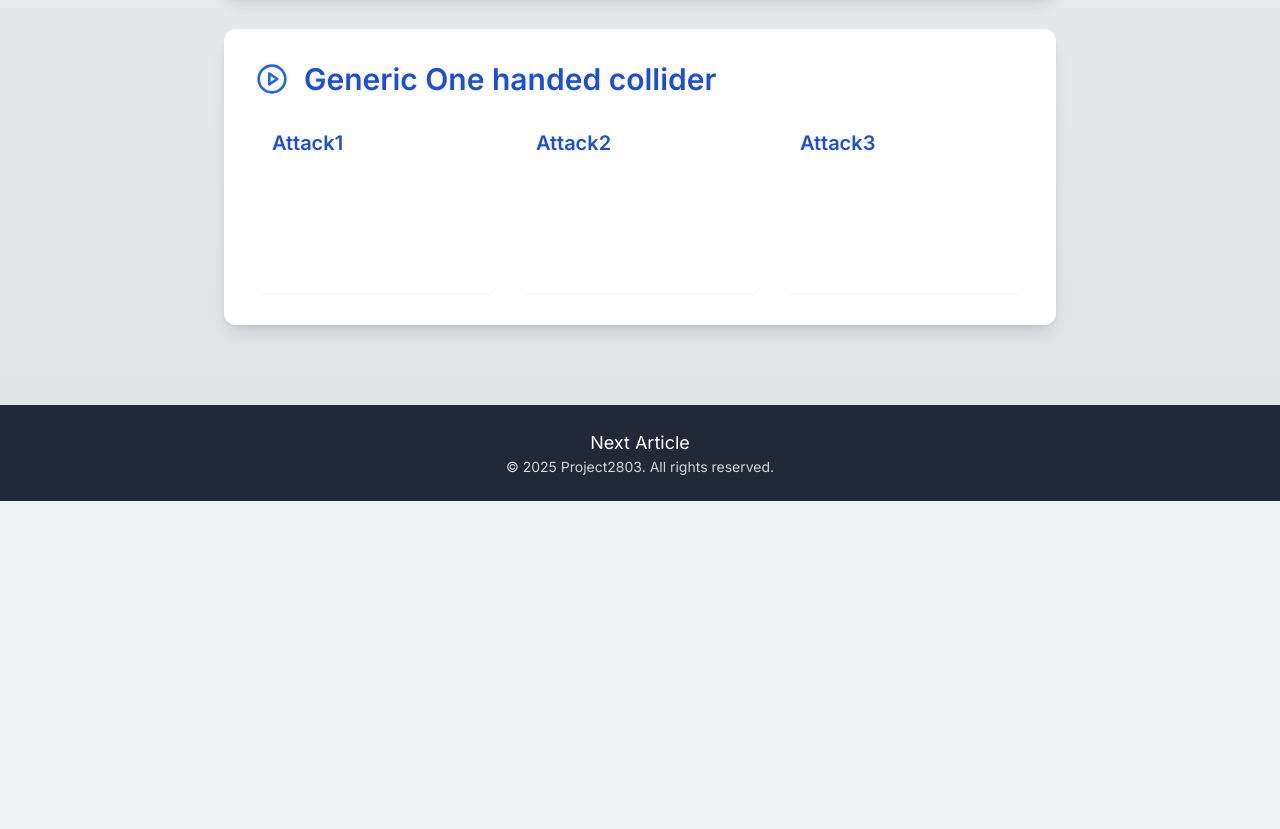
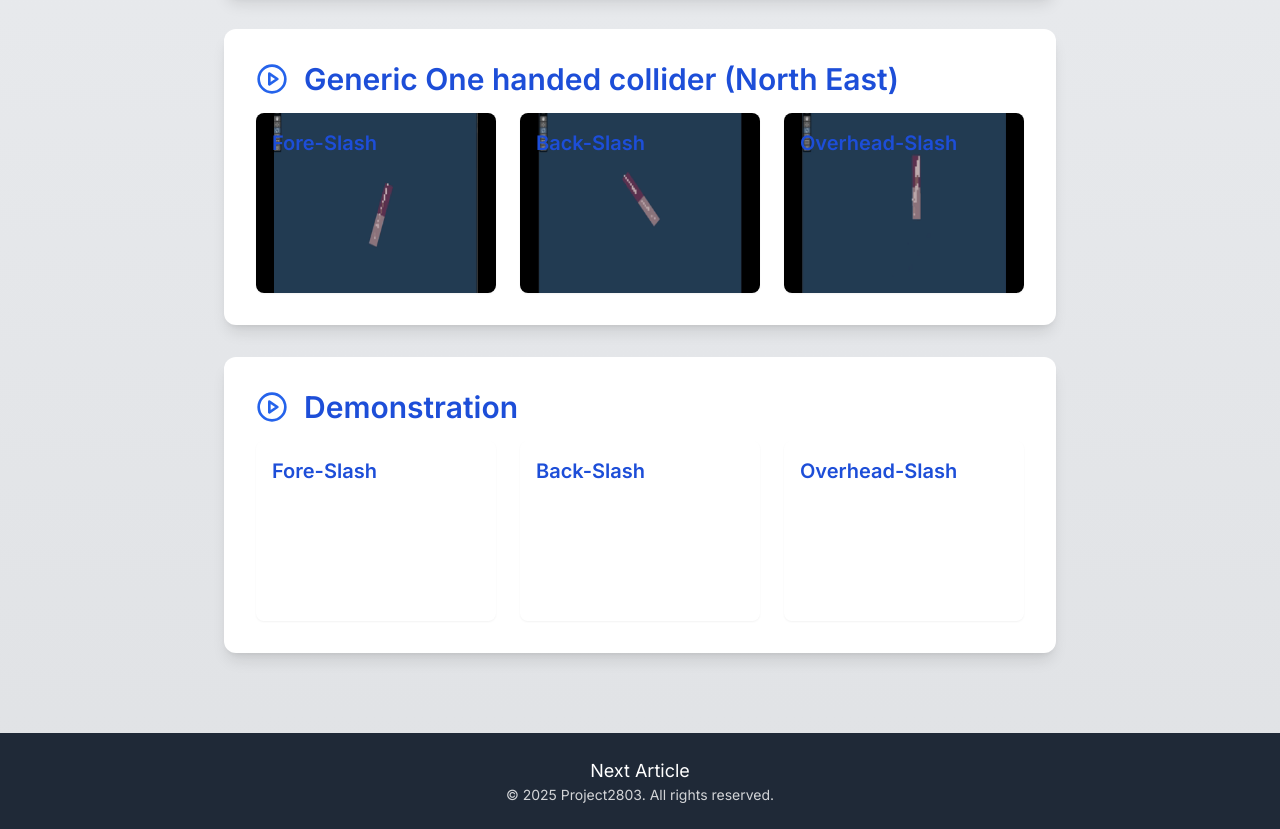
Before and after one commit to ChrisStewart132/Project2803_progress, a plain HTML site: page docs/articles/melee.html in a window 1280 px wide. Shown: the part 1047-1876 px from the top of the page. Before the commit the page ends 1548 px from the top, so only its background shows below. Drawn offline with nearby package versions, Linux system fonts and the light colour scheme.

Commit message:
Generic attack collider animations

```diff
--- a/docs/articles/melee.html
+++ b/docs/articles/melee.html
@@ -34,7 +34,7 @@
         /* Enhanced hover effect for sub-cards */
         .sub-card-hover-effect {
             transition: all 0.2s ease-in-out;
-            background-size: 150% 150%; /* Default to 200% 200% for all */
+            background-size: 120% 120%; /* Default to 200% 200% for all */
             /* Shifted background-position: */
             background-position: center 10%; /* Start with 60%, then try 70%, etc. */
             background-repeat: no-repeat; /* Ensure no repetition */
@@ -158,24 +158,53 @@
                 <h2 class="text-3xl font-semibold text-blue-700 mb-4 flex items-center">
                     <!-- SVG icon -->
                     <svg xmlns="http://www.w3.org/2000/svg" width="32" height="32" viewBox="0 0 24 24" fill="none" stroke="currentColor" stroke-width="2" stroke-linecap="round" stroke-linejoin="round" class="lucide lucide-play-circle mr-4 text-blue-600"><circle cx="12" cy="12" r="10"/><polygon points="10 8 16 12 10 16 10 8"/></svg>
-                    Generic One handed collider
+                    Generic One handed collider (North East)
                 </h2>
                 <div class="grid grid-cols-1 sm:grid-cols-2 lg:grid-cols-3 gap-6">
                     <!-- Sub-Card -->
-                    <div class="p-4 rounded-lg shadow-sm sub-card-hover-effect" style="background-image: url('../assets/img/Melee/melee_variant_1.');">
-                        <h3 class="text-xl font-semibold text-blue-700 mb-2">Attack1</h3>
+                    <div class="p-4 rounded-lg shadow-sm sub-card-hover-effect" style="background-image: url('../assets/img/Melee/attack1_collider.gif.gif');">
+                        <h3 class="text-xl font-semibold text-blue-700 mb-2">Fore-Slash</h3>
                         <ul class="list-disc pl-5 text-gray-700 space-y-1">
                         </ul>
                     </div>
                     <!-- Sub-Card -->
-                    <div class="p-4 rounded-lg shadow-sm sub-card-hover-effect" style="background-image: url('../assets/img/Melee/melee_variant_2.');">
-                        <h3 class="text-xl font-semibold text-blue-700 mb-2">Attack2</h3>
+                    <div class="p-4 rounded-lg shadow-sm sub-card-hover-effect" style="background-image: url('../assets/img/Melee/attack2_collider.gif.gif');">
+                        <h3 class="text-xl font-semibold text-blue-700 mb-2">Back-Slash</h3>
                         <ul class="list-disc pl-5 text-gray-700 space-y-1">
                         </ul>
                     </div>
                     <!-- Sub-Card -->
-                    <div class="p-4 rounded-lg shadow-sm sub-card-hover-effect" style="background-image: url('../assets/img/Melee/melee_variant_3.');">
-                        <h3 class="text-xl font-semibold text-blue-700 mb-2">Attack3</h3>
+                    <div class="p-4 rounded-lg shadow-sm sub-card-hover-effect" style="background-image: url('../assets/img/Melee/attack4_collider.gif');">
+                        <h3 class="text-xl font-semibold text-blue-700 mb-2">Overhead-Slash</h3>
+                        <ul class="list-disc pl-5 text-gray-700 space-y-1">
+                        </ul>
+                    </div>
+                </div>
+            </section>
+
+            <!-- Section -->
+            <section class="bg-white p-8 rounded-xl shadow-lg main-section-hover-effect">
+                <h2 class="text-3xl font-semibold text-blue-700 mb-4 flex items-center">
+                    <!-- SVG icon -->
+                    <svg xmlns="http://www.w3.org/2000/svg" width="32" height="32" viewBox="0 0 24 24" fill="none" stroke="currentColor" stroke-width="2" stroke-linecap="round" stroke-linejoin="round" class="lucide lucide-play-circle mr-4 text-blue-600"><circle cx="12" cy="12" r="10"/><polygon points="10 8 16 12 10 16 10 8"/></svg>
+                    Demonstration
+                </h2>
+                <div class="grid grid-cols-1 sm:grid-cols-2 lg:grid-cols-3 gap-6">
+                    <!-- Sub-Card -->
+                    <div class="p-4 rounded-lg shadow-sm sub-card-hover-effect" style="background-image: url('../assets/img/Melee/attack1_collider');">
+                        <h3 class="text-xl font-semibold text-blue-700 mb-2">Fore-Slash</h3>
+                        <ul class="list-disc pl-5 text-gray-700 space-y-1">
+                        </ul>
+                    </div>
+                    <!-- Sub-Card -->
+                    <div class="p-4 rounded-lg shadow-sm sub-card-hover-effect" style="background-image: url('../assets/img/Melee/attack2_collider');">
+                        <h3 class="text-xl font-semibold text-blue-700 mb-2">Back-Slash</h3>
+                        <ul class="list-disc pl-5 text-gray-700 space-y-1">
+                        </ul>
+                    </div>
+                    <!-- Sub-Card -->
+                    <div class="p-4 rounded-lg shadow-sm sub-card-hover-effect" style="background-image: url('../assets/img/Melee/attack4_collider.');">
+                        <h3 class="text-xl font-semibold text-blue-700 mb-2">Overhead-Slash</h3>
                         <ul class="list-disc pl-5 text-gray-700 space-y-1">
                         </ul>
                     </div>
```
Also changed, not shown: docs/assets/img/Melee/attack1_collider.gif.gif (added), docs/assets/img/Melee/attack2_collider.gif.gif (added), docs/assets/img/Melee/attack4_collider.gif (added).
